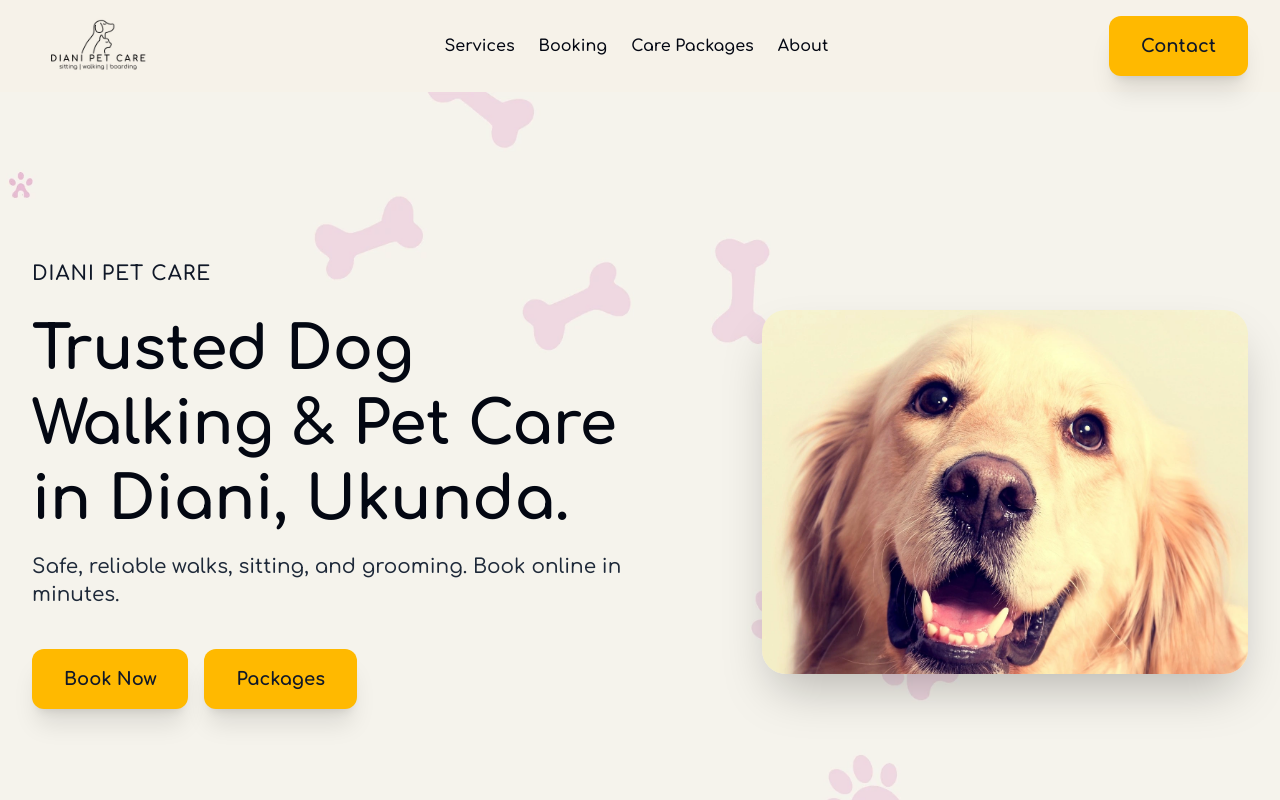
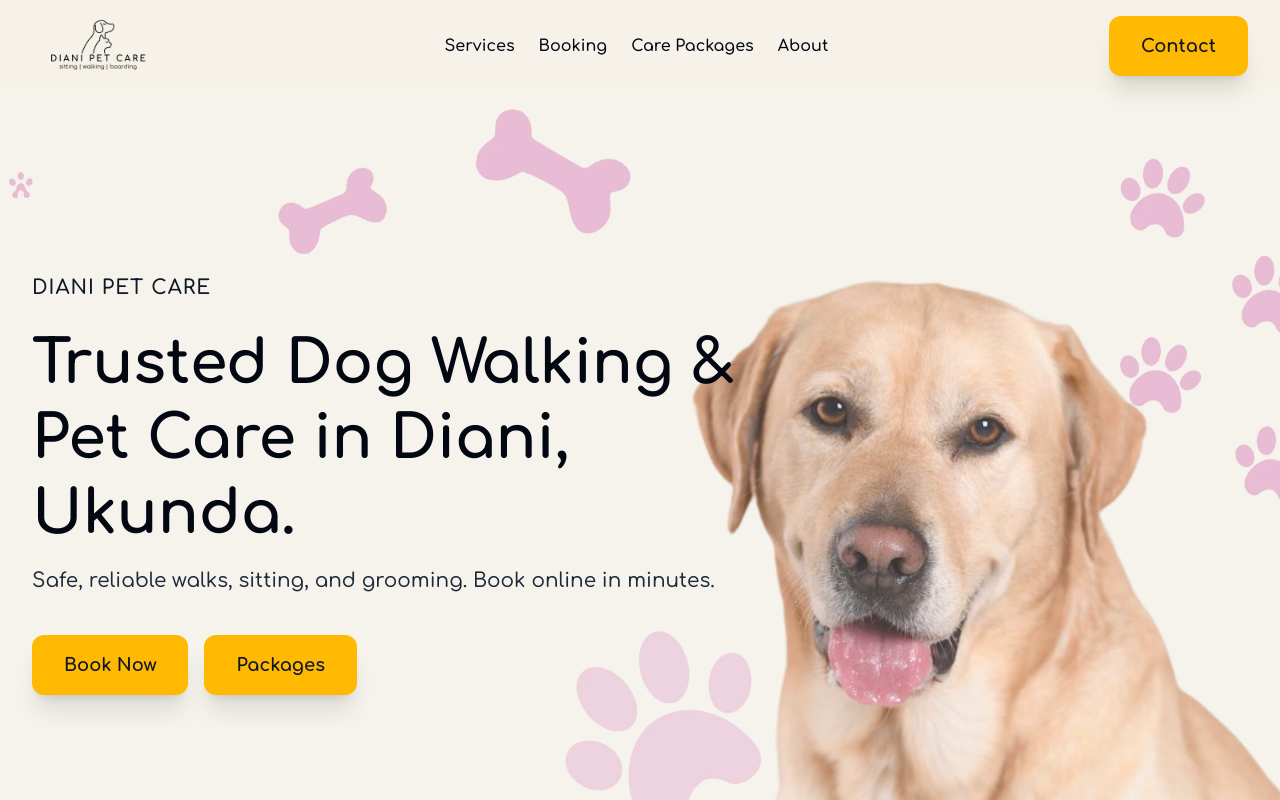
Before and after one commit to madgenius1/dianipetcare, a Next.js app in the folder frontend/: page / in a window 1280 px wide. Shown: the top 800 px of the page. Built offline with nearby package versions, Linux system fonts and the light colour scheme.

Commit message:
Modified Hero to default

```diff
--- a/frontend/src/app/components/landing/Hero.tsx
+++ b/frontend/src/app/components/landing/Hero.tsx
@@ -1,20 +1,21 @@
+
 import Link from "next/link";
-import Image from "next/image";
 
 export default function Hero() {
     return (
-        <section className="relative flex items-center justify-center min-h-screen bg-[url(/bg.webp)] bg-cover bg-center bg-no-repeat ">
+        <section className="relative flex items-center justify-center min-h-screen bg-[url(/bg.webp)] lg:bg-[url(/lgbg.webp)] md:bg-[url(/lgbg.webp)]  bg-cover bg-center bg-no-repeat ">
             <div className="absolute inset-0 bg-gray-100 opacity-20"></div>
 
             <div className="relative z-10 max-w-screen-xl container mx-auto px-4 py-16 sm:px-6 lg:px-8 lg:py-24">
-                <div className="lg:flex lg:items-center lg:justify-between">
-                    <div className="lg:w-3/5 lg:pr-8 max-w-2xl flex flex-col items-center text-center lg:items-start lg:text-left">
+                <div className="flex flex-col items-center text-center lg:items-start lg:text-left">
+                    {/* Company Name / Tagline */}
                     <div className="mb-4 lg:mb-6">
                         <h2 className="text-lg sm:text-xl text-gray-900 uppercase font-semibold tracking-wider">
                             Diani Pet Care
                         </h2>
                     </div>
 
+                    {/* Main Headline and Description */}
                     <div className="max-w-3xl mb-4 lg:mb-6">
                         <h1 className="text-4xl sm:text-5xl lg:text-6xl text-gray-950 font-bold leading-tight">
                             Trusted Dog Walking & Pet Care in Diani, Ukunda.
@@ -24,6 +25,15 @@ export default function Hero() {
                         </p>
                     </div>
 
+                    {/* Vision, Mission, Objecives Section
+                    <div className="py-2 flex flex-row items-center space-x-8">
+                        <Link href="/about#Vision" className="hover:underline text-lg font-semibold text-gray-800">Vision</Link>
+                        <Link href="/about#Mission" className="hover:underline text-lg font-semibold text-gray-800">Mission</Link>
+                        <Link href="/about#Objectives" className="hover:underline text-lg font-semibold text-gray-800">Objectives</Link>
+                    </div>
+                    */}
+
+                    {/* Call to Action Button */}
                     <div className="py-4 flex lg:flex-row md:flex-row flex-col gap-4">
                         <Link
                             href="/booking"
@@ -51,18 +61,7 @@ export default function Hero() {
                         </Link>
                     </div>
                 </div>
-                    <div className="hidden lg:block lg:w-2/5">
-                        <div className="relative w-full h-full aspect-[4/3] rounded-3xl overflow-hidden shadow-2xl">
-                            <Image
-                                src="/happydog.webp"
-                                alt="Diani Pet Care Happy Dog"
-                                layout="fill" // Use fill for full responsiveness
-                                objectFit="cover"
-                            />
-                        </div>
-                    </div>
-                </div>
             </div>
         </section>
-    );
+    )
 }
```
Lines whose indentation alone changed are shown as unchanged.
